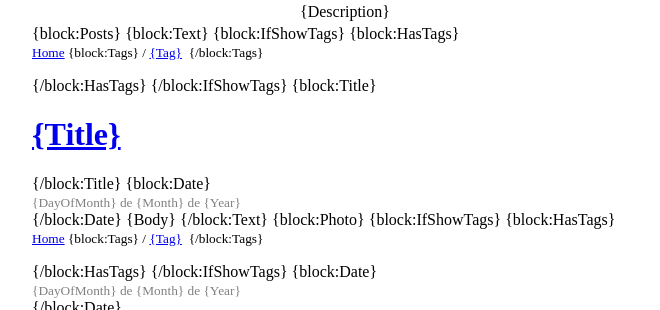
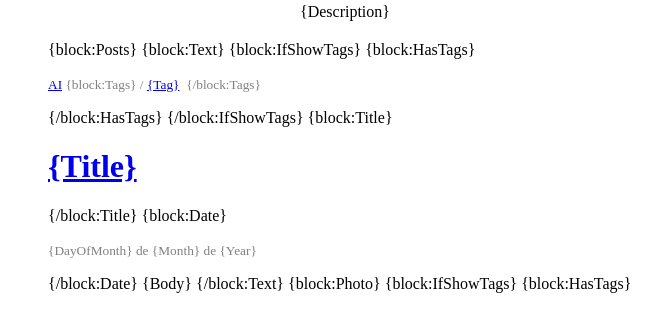
Before and after one commit to MeuGarfo/tema-basico-para-tumblr, a PHP site: page / in a window 1280 px wide. Shown: the part 158-468 px from the top of the page, without its empty margins (295-955 px from the left). Run offline with PHP 8.4, Linux system fonts and the light colour scheme.

Commit message:
M  index.php

```diff
--- a/index.php
+++ b/index.php
@@ -40,6 +40,9 @@
     .avatar{
         border-radius: 100%;
     }
+    .conteudo{
+        padding:1em;
+    }
     .conteudo iframe{
         display: block;
         max-height:281px;
@@ -47,17 +50,17 @@
         max-width: 100%;
         width:500px;
     }
-    .conteudo .data{
-        color:gray;
+    .conteudo .data,.conteudo .tags{
+        margin:1em 0;
     }
     .conteudo p{
-        padding:0em 1em 0.25em 1em;
-    }
-    .conteudo .tags{
-        margin-bottom:1em;
+        padding-bottom:0.25em;
     }
     .conteudo .tags a{
         text-transform: capitalize;
+    }
+    small{
+        color:gray;
     }
     /*Mobile*/
     @media all and (max-width: 799px) {
@@ -78,7 +81,7 @@
     <table width="100%" border="0">
         <tr>
             <td colspan="3" align="center">
-                <a href="/" title="Home">
+                <a href="/" title="AI">
                     <img class="avatar" alt="Anderson Ismael" src="{PortraitURL-128}" width="128" height="128">
                 </a><br>
                 {Description}
@@ -87,7 +90,8 @@
         <tr>
             <td width="25%">
             </td>
-            <td class="conteudo">
+            <td>
+                <div class="conteudo">
                 {block:Posts}
 
                 {block:Text}
@@ -96,7 +100,7 @@
                 {block:HasTags}
                 <div class="tags">
                     <small>
-                        <a href="/">Home</a>
+                        <a href="/">AI</a>
                         {block:Tags}
                         / <a href="{TagURL}" title="{lang:Posts tagged Tag}">{Tag}</a>&nbsp;
                         {/block:Tags}
@@ -128,7 +132,7 @@
                 {block:HasTags}
                 <div class="tags">
                     <small>
-                        <a href="/">Home</a>
+                        <a href="/">AI</a>
                         {block:Tags}
                         / <a href="{TagURL}" title="{lang:Posts tagged Tag}">{Tag}</a>&nbsp;
                         {/block:Tags}
@@ -163,7 +167,7 @@
                 {block:HasTags}
                 <div class="tags">
                     <small>
-                        <a href="/">Home</a>
+                        <a href="/">AI</a>
                         {block:Tags}
                         / <a href="{TagURL}" title="{lang:Posts tagged Tag}">{Tag}</a>&nbsp;
                         {/block:Tags}
@@ -171,6 +175,16 @@
                 </div>
                 {/block:HasTags}
                 {/block:IfShowTags}
+
+                {block:Date}
+                <div class="data">
+                    <small>
+                        {DayOfMonth} de {Month} de {Year}
+                    </small>
+                    <br>
+                </div>
+                {/block:Date}
+
                 {Video-500}
                 {block:Caption}<br>
                 {Caption}
@@ -244,7 +258,7 @@
             })();
             </script>
             {/block:IfDisqusShortname}
-
+        </div><!--conteudo-->
         </td>
         <td width="25%">
         </td>
```
